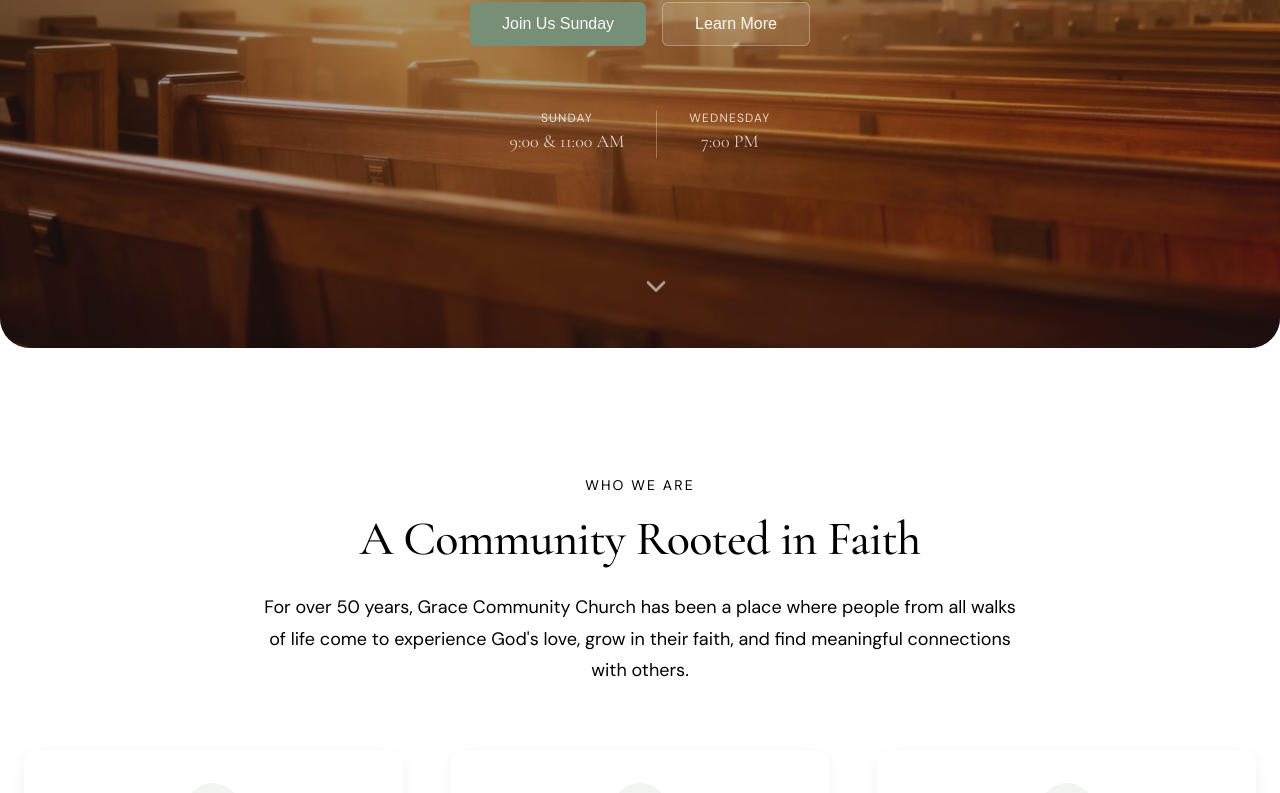
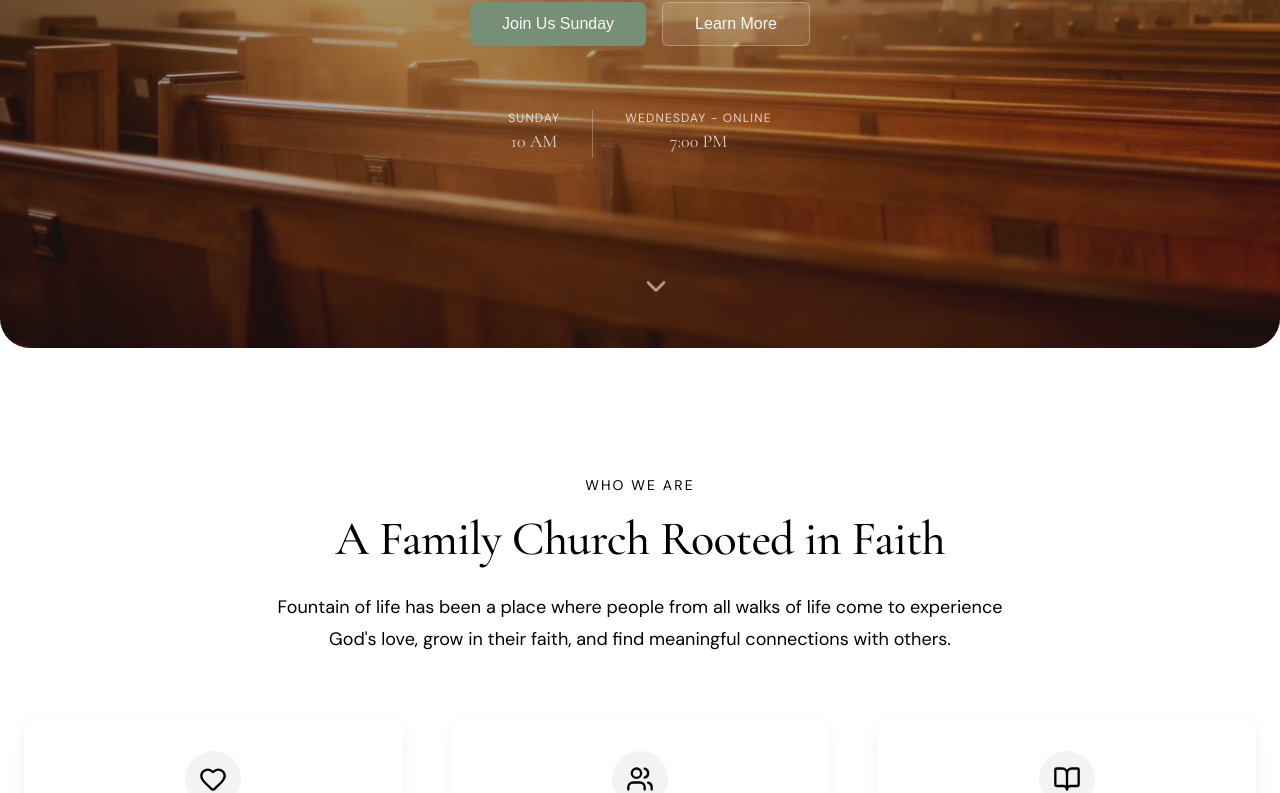
Before and after one commit to itxjoshy/church-site-2, a React (Vite) app: page / in a window 1280 px wide. Shown: the part 452-1245 px from the top of the page. Built offline with nearby package versions, Linux system fonts and the light colour scheme.

Commit message:
update: fixed wording

```diff
--- a/src/components/About.jsx
+++ b/src/components/About.jsx
@@ -28,11 +28,11 @@ export const About = () => {
       <div className="container about__container">
         <div className="about__header">
           <p className="about__eyebrow">Who We Are</p>
-          <h2 className="about__title">A Community Rooted in Faith</h2>
+          <h2 className="about__title">A Family Church Rooted in Faith</h2>
           <p className="about__description">
-            For over 50 years, Grace Community Church has been a place where
-            people from all walks of life come to experience God's love, grow in
-            their faith, and find meaningful connections with others.
+            Fountain of life has been a place where people from all walks of
+            life come to experience God's love, grow in their faith, and find
+            meaningful connections with others.
           </p>
         </div>
 
--- a/src/components/Hero.jsx
+++ b/src/components/Hero.jsx
@@ -35,11 +35,11 @@ export const Hero = () => {
         <div className="hero-services" style={{ animationDelay: "1s" }}>
           <div className="service">
             <p className="day">Sunday</p>
-            <p className="time">9:00 & 11:00 AM</p>
+            <p className="time">10 AM</p>
           </div>
           <div className="divider" />
           <div className="service">
-            <p className="day">Wednesday</p>
+            <p className="day">Wednesday - online </p>
             <p className="time">7:00 PM</p>
           </div>
         </div>
--- a/src/components/Visit.jsx
+++ b/src/components/Visit.jsx
@@ -39,9 +39,7 @@ export const Visit = () => {
                 </div>
                 <div>
                   <h4 className="visit__contact-label">Service Times</h4>
-                  <p className="visit__contact-value">
-                    Sundays at 9:00 AM & 11:00 AM
-                  </p>
+                  <p className="visit__contact-value">Sundays at 10 AM</p>
                 </div>
               </div>
 
@@ -61,9 +59,7 @@ export const Visit = () => {
                 </div>
                 <div>
                   <h4 className="visit__contact-label">Email</h4>
-                  <p className="visit__contact-value">
-                    hello@gracecommunity.church
-                  </p>
+                  <p className="visit__contact-value">fol_rccg@yahoo.ca</p>
                 </div>
               </div>
             </div>
```
